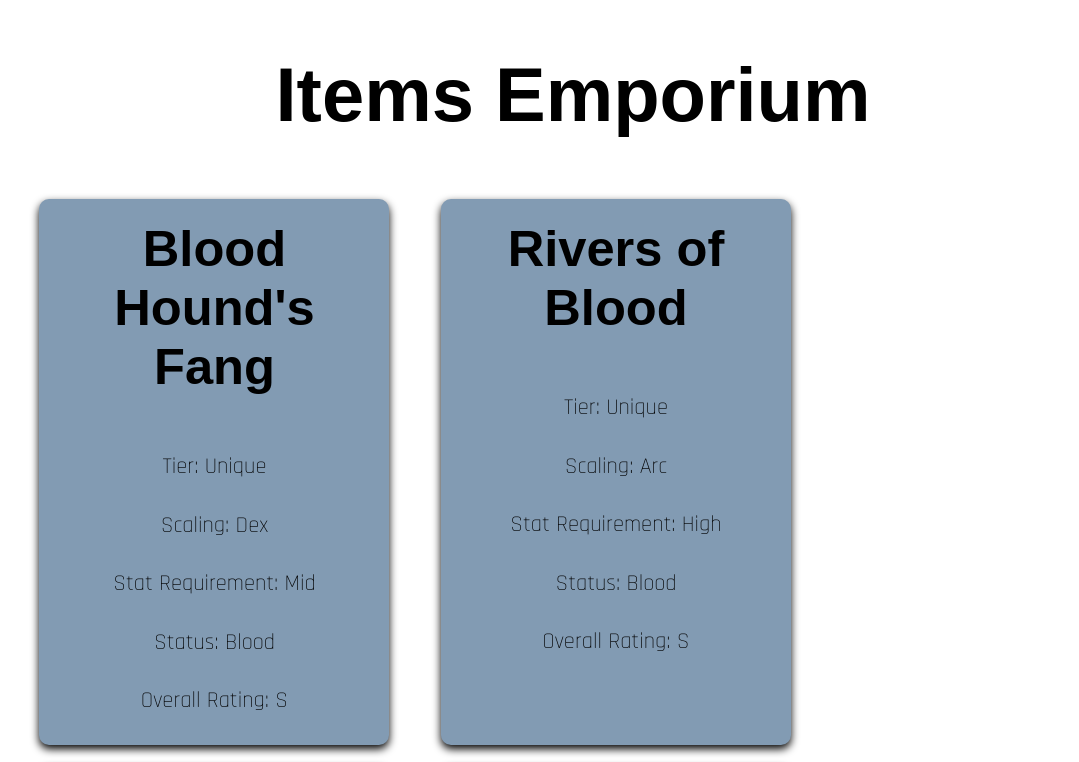
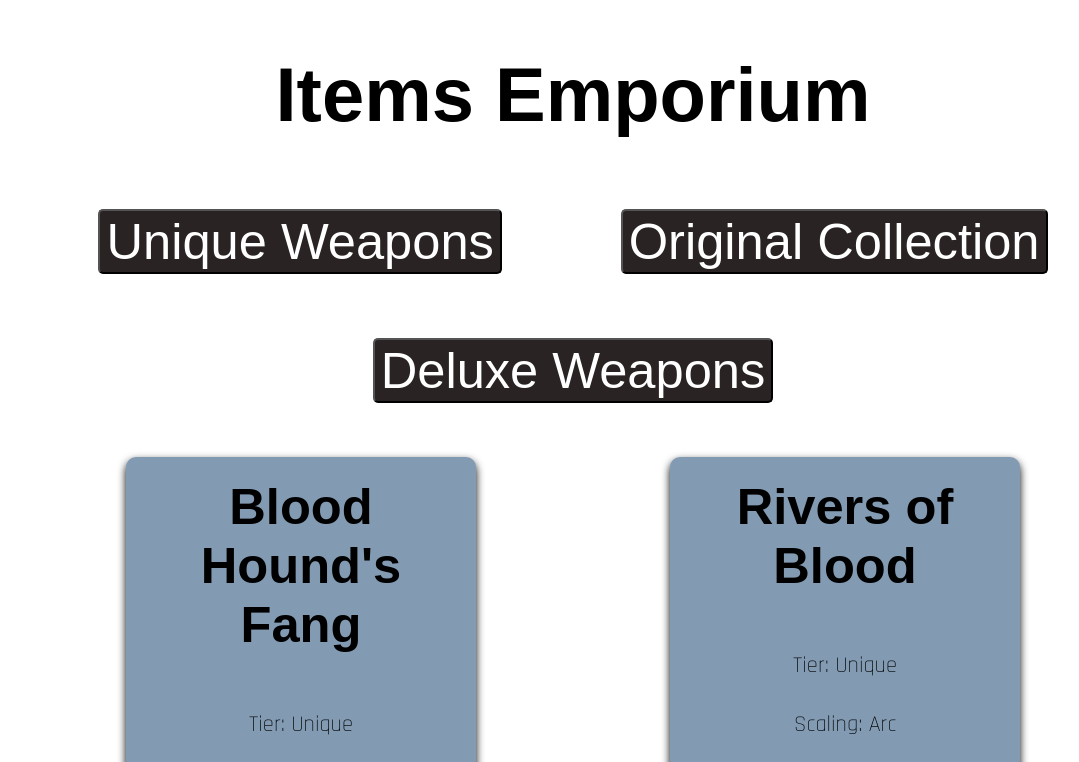
Before and after one commit to staten-island-tech/vite-project-BatuhanCaglar, a website built with Vite: page vite-project/index.html in a window 1280 px wide. Shown: the top 762 px of the page, without its empty margins (67-1146 px from the left). Built offline with nearby package versions, Linux system fonts and the light colour scheme; a web font is replaced by a local one.

Commit message:
progress

```diff
--- a/vite-project/css/style.css
+++ b/vite-project/css/style.css
@@ -65,8 +65,7 @@ body{
     height: auto;
 
     margin-top: 5rem;
-    margin-left: 7%;
-    margin-right: 7%;
+    margin: auto;
 
     padding: 1rem;
 
@@ -79,19 +78,40 @@ body{
     flex: 28%;
     max-width: 28%;
     min-width: 35rem;
-    margin: 0;
+    height: 50rem;
     box-sizing: border-box;
 
     border: var(--primary);
     background-color: var(--secondary);
+    border-radius: 1rem;
+    box-shadow: 0 4px 8px black;
+
+    margin: auto;
     padding: 1.5rem;
-    box-shadow: 0 4px 8px black;
-    border-radius: 1rem;
+
     display: flex;
     flex-direction: column;
     align-items: center;
-    margin-right: 2.95%
+
 }
+
+button{
+
+    font-family: "Handjet", sans-serif;
+    font-optical-sizing: auto;
+    font-size: var(--h2);
+    color: white;
+
+    background-color: var(--tertiary);
+    border-radius: 0.5rem;
+
+    text-align: center;
+    display: block;
+    margin: auto;
+    margin-top: 1%;
+    margin-bottom: 5%;
+}
+
 
 #weapons-list {
     display: flex;
@@ -114,3 +134,14 @@ body{
     --fontcolor: var(--fontcolor-cool);
     --h1color: var(--h1color-color);
 }
+
+button:hover{
+    transition-duration: 0.2s;
+    transform: scaleY(1.2);
+}
+
+button:active{
+    transition-duration: 0.2s;
+    background-color: goldenrod;
+    transform: scaleX(1.2);
+}
--- a/vite-project/index.html
+++ b/vite-project/index.html
@@ -18,6 +18,9 @@
   <body>
     <h1>Items Emporium</h1>
     <div id="app">
+      <button id="tiersorter">Unique Weapons</button>
+      <button id="oglist">Original Collection</button>
+      <button id="bestsorter">Deluxe Weapons</button>
       <div id="weapons-list"></div>
     </div>
     <script type="module" src="./js/main.js"></script>
--- a/vite-project/js/main.js
+++ b/vite-project/js/main.js
@@ -1,7 +1,12 @@
 import "../css/style.css";
 import { Weapons } from "./weapons";
 
+
+
 const weaponsListContainer = document.getElementById("weapons-list");
+
+function presentWeapons(Weapons) {
+  Array.from(weaponsListContainer.children).forEach(child => child.remove());
 
   Weapons.forEach((weapon) => {
     const weaponHTML = `
@@ -16,7 +21,20 @@ Weapons.forEach((weapon) => {
   `;
   weaponsListContainer.insertAdjacentHTML("beforeend", weaponHTML);
 });
+}
 
-const qualityweapons = Weapons.filter(
-  (weapon) => weapon.Tier === "Unique" || "Legendary"
-).forEach((weapon) => console.log("Quality", weapon.name));
+presentWeapons(Weapons)
+
+tiersorter.addEventListener('click', () => {
+  const tiers = Weapons.filter(weapon => weapon.Tier === "Unique" || weapon.Tier === "Legendary");
+  presentWeapons(tiers);
+});
+
+bestsorter.addEventListener('click', () => {
+  const ranks = Weapons.filter(weapon => weapon.Overall === "S");
+  presentWeapons(ranks);
+});
+
+oglist.addEventListener('click', () => {
+  presentWeapons(Weapons);
+});
--- a/vite-project/js/weapons.js
+++ b/vite-project/js/weapons.js
@@ -49,12 +49,12 @@ const Weapons = [
     Overall: "A",
   },
   {
-    name: "Reduvia",
-    Tier: "Unique",
-    Scaling: "Arc",
+    name: "Falcion",
+    Tier: "Common",
+    Scaling: "Dex",
     StatRequirement: "Low",
-    Status: "Bleed",
-    Overall: "A",
+    Status: "None",
+    Overall: "C",
   },
   {
     name: "Bolt of Gransax",
@@ -97,7 +97,7 @@ const Weapons = [
     Overall: "S",
   },
   {
-    name: "Wonged Scythe",
+    name: "Winged Scythe",
     Tier: "Unique",
     Scaling: "Faith",
     StatRequirement: "High",
@@ -113,12 +113,12 @@ const Weapons = [
     Overall: "A",
   },
   {
-    name: "Godskin Peeler",
-    Tier: "Unique",
+    name: "Raptor Talons",
+    Tier: "Common",
     Scaling: "Dex",
     StatRequirement: "Mid",
-    Status: "None",
-    Overall: "A",
+    Status: "Bleed",
+    Overall: "B",
   },
   {
     name: "Club",
@@ -161,12 +161,12 @@ const Weapons = [
     Overall: "D",
   },
   {
-    name: "Grafted Dragon",
-    Tier: "Unique",
-    Scaling: "Faith",
-    StatRequirement: "High",
+    name: "Long Bow",
+    Tier: "Common",
+    Scaling: "Dex",
+    StatRequirement: "Mid",
     Status: "None",
-    Overall: "A",
+    Overall: "B",
   },
 ];
 
```
Lines whose indentation alone changed are shown as unchanged.
